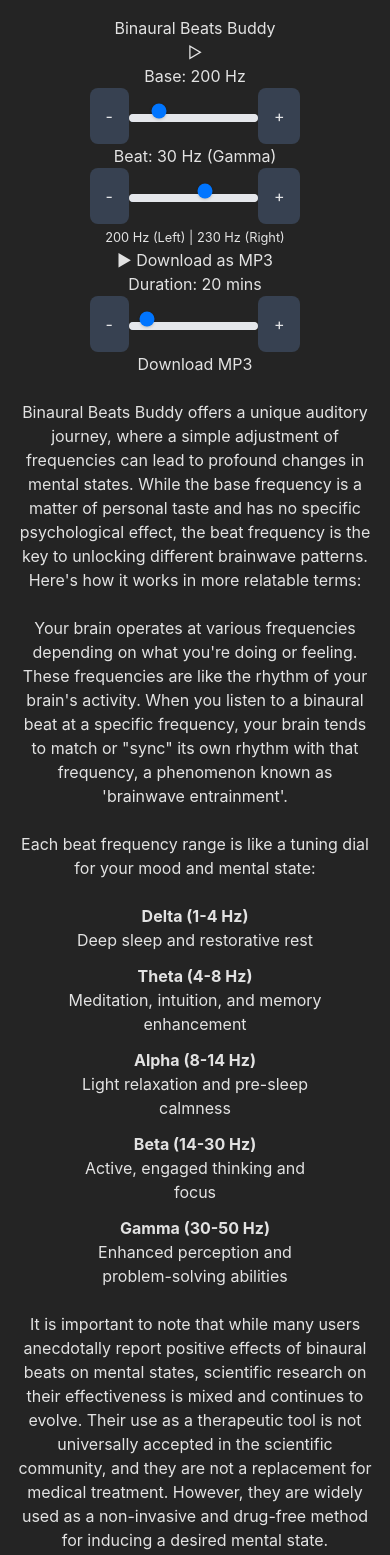
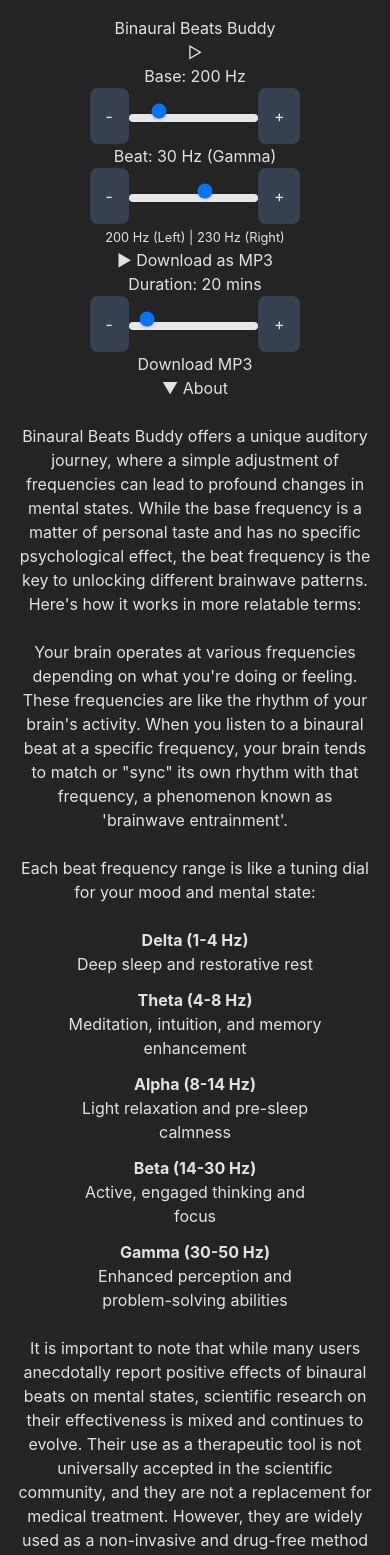
Before and after one commit to kurtisgrant/binaural-beats-buddy, a React (Vite) app: page / in a window 390 px wide. Shown: the top 1555 px of the page. Built offline with nearby package versions, Linux system fonts and the light colour scheme.

Commit message:
Extract Accordian component

```diff
--- a/src/App.css
+++ b/src/App.css
@@ -2,6 +2,7 @@
   max-width: 1280px;
   margin: 0 auto;
   padding: 1rem;
+  padding-bottom: 24rem;
   text-align: center;
 }
 
--- a/src/App.tsx
+++ b/src/App.tsx
@@ -2,6 +2,7 @@ import { useState } from "react";
 import { useAudioContext } from "./hooks/useAudioContext";
 import { useOscillator } from "./hooks/useOscillator";
 import SliderWithButtons from "./components/SliderWithButtons";
+import Accordian from "./components/Accordian";
 import "./App.css";
 
 function App() {
@@ -10,6 +11,7 @@ function App() {
   const [isPlaying, setIsPlaying] = useState(false);
   const [duration, setDuration] = useState(20);
   const [downloadOpen, setDownloadOpen] = useState(false);
+  const [aboutOpen, setAboutOpen] = useState(true);
 
   const { audioCtxRef, getAudioContext } = useAudioContext();
   useOscillator(getAudioContext, isPlaying, base, beat);
@@ -63,16 +65,11 @@ function App() {
         </div>
       </div>
       <div>
-        <button
-          style={{ backgroundColor: "#242424" }}
-          className="text-blue-300 italic mt-3 px-3 hover:text-blue-400 hover:font-bold"
-          onClick={() => setDownloadOpen(!downloadOpen)}
+        <Accordian
+          open={downloadOpen}
+          setOpen={setDownloadOpen}
+          headerButtonText="Download as MP3"
         >
-          {downloadOpen ? "▼" : "▶︎"} Download as MP3
-        </button>
-        <div className={`accordian ${downloadOpen && "accordian-open"}`}>
-          <div className="overflow-hidden">
-            <div className="md:flex md:justify-around md:items-center p-2 py-3 border border-dashed border-gray-500 rounded-xl">
           <SliderWithButtons
             name="duration"
             value={duration}
@@ -88,25 +85,24 @@ function App() {
           >
             Download MP3
           </button>
-            </div>
-          </div>
-        </div>
-      </div>
+        </Accordian>
+        <Accordian open={aboutOpen} setOpen={setAboutOpen} headerButtonText="About">
           <div className="info my-8">
             <p>
-          Binaural Beats Buddy offers a unique auditory journey, where a simple
-          adjustment of frequencies can lead to profound changes in mental
-          states. While the base frequency is a matter of personal taste and has
-          no specific psychological effect, the beat frequency is the key to
-          unlocking different brainwave patterns. Here's how it works in more
-          relatable terms:
+              Binaural Beats Buddy offers a unique auditory journey, where a
+              simple adjustment of frequencies can lead to profound changes in
+              mental states. While the base frequency is a matter of personal
+              taste and has no specific psychological effect, the beat frequency
+              is the key to unlocking different brainwave patterns. Here's how
+              it works in more relatable terms:
             </p>
             <p>
-          Your brain operates at various frequencies depending on what you're
-          doing or feeling. These frequencies are like the rhythm of your
-          brain's activity. When you listen to a binaural beat at a specific
-          frequency, your brain tends to match or "sync" its own rhythm with
-          that frequency, a phenomenon known as 'brainwave entrainment'.
+              Your brain operates at various frequencies depending on what
+              you're doing or feeling. These frequencies are like the rhythm of
+              your brain's activity. When you listen to a binaural beat at a
+              specific frequency, your brain tends to match or "sync" its own
+              rhythm with that frequency, a phenomenon known as 'brainwave
+              entrainment'.
             </p>
 
             <p>
@@ -155,6 +151,8 @@ function App() {
               treatment. However, they are widely used as a non-invasive and
               drug-free method for inducing a desired mental state.
             </p>
+          </div>
+        </Accordian>
       </div>
     </>
   );
--- /dev/null
+++ b/src/components/Accordian.tsx
@@ -0,0 +1,32 @@
+interface AccordianProps {
+  headerButtonText: string;
+  open: boolean;
+  setOpen: (value: boolean) => void;
+  children: React.ReactNode;
+}
+
+export default function Accordian({
+  headerButtonText,
+  open,
+  setOpen,
+  children,
+}: AccordianProps) {
+  return (
+    <>
+      <button
+        style={{ backgroundColor: "#242424" }}
+        className="text-blue-300 italic mt-3 px-3 hover:text-blue-400 hover:font-bold"
+        onClick={() => setOpen(!open)}
+      >
+        {open ? "▼" : "▶︎"} {headerButtonText}
+      </button>
+      <div className={`accordian ${open ? "accordian-open" : ""}`}>
+        <div className="overflow-hidden">
+          <div className="md:flex md:justify-around md:items-center p-2 py-3 border border-dashed border-gray-500 rounded-xl">
+            {children}
+          </div>
+        </div>
+      </div>
+    </>
+  );
+}
```
Lines whose indentation alone changed are shown as unchanged.
